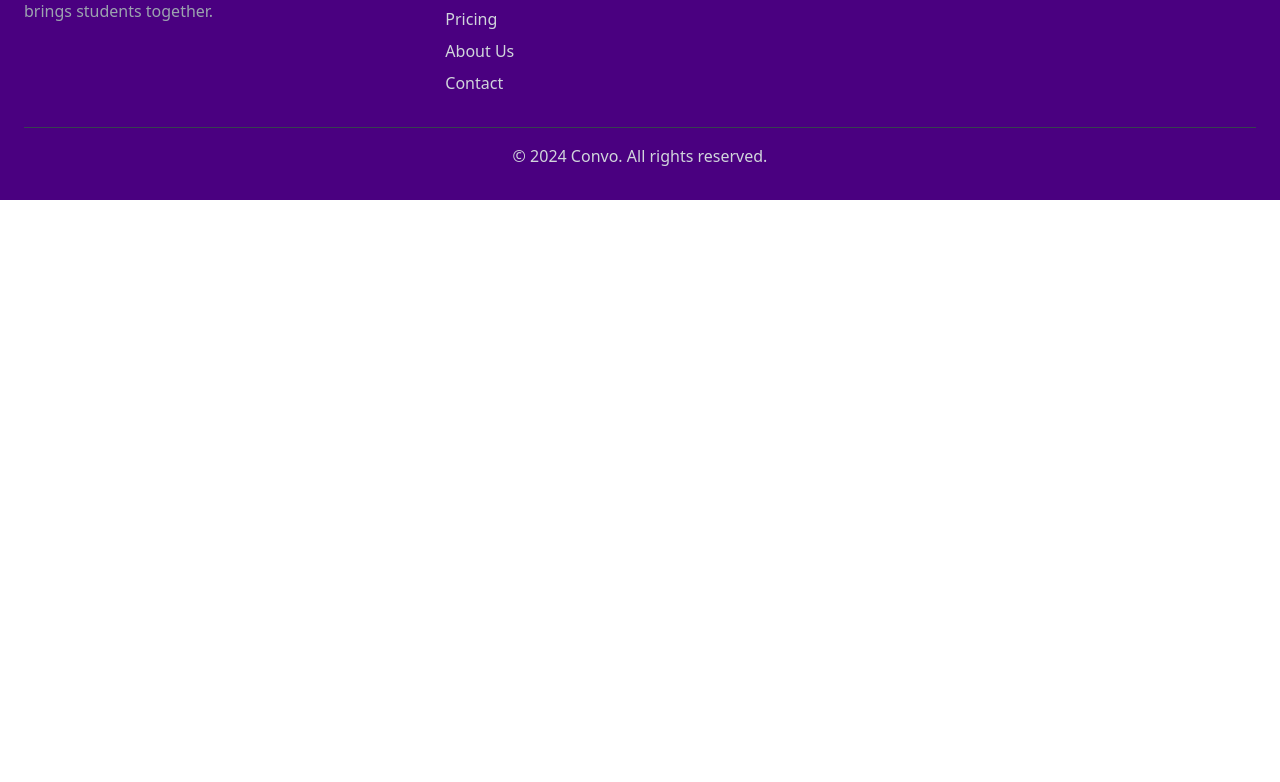
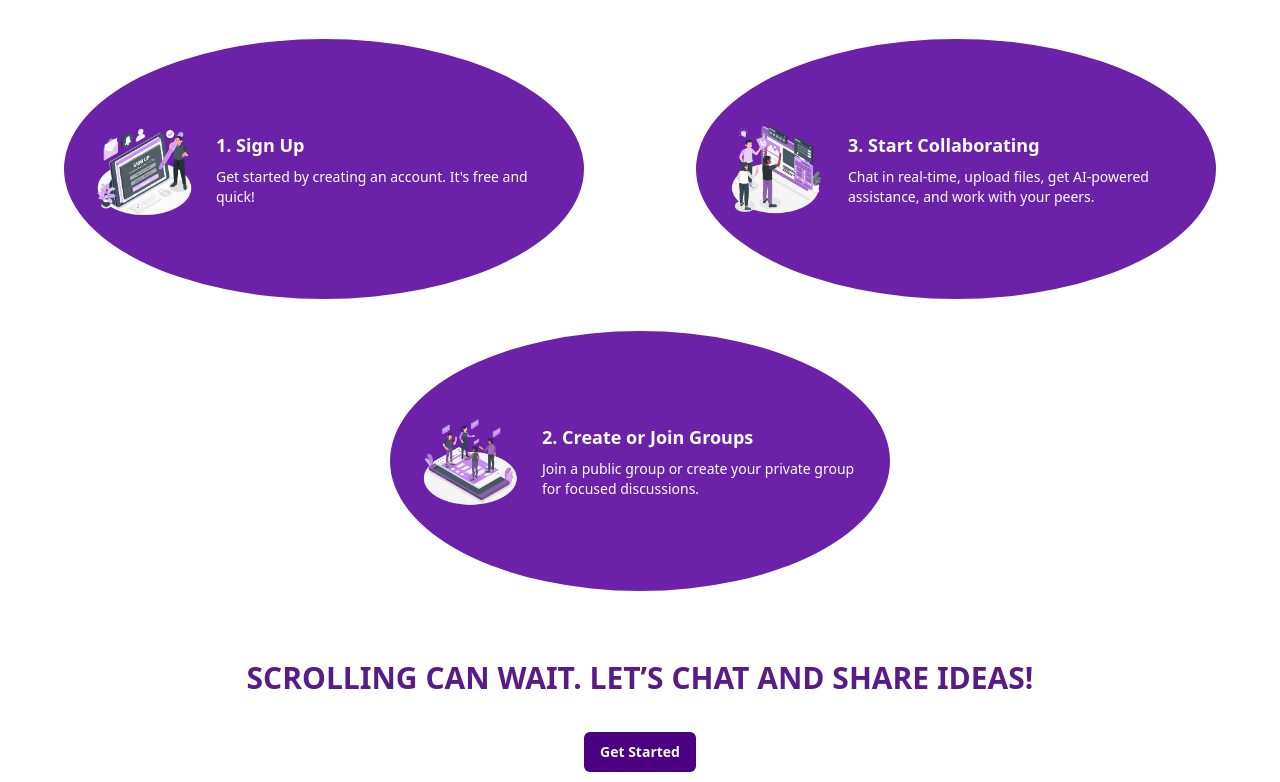
Before and after one commit to athulya4044/Convo, a React (Vite) app in the folder client/: page / in a window 1280 px wide. Shown: the part 1618-2400 px from the top of the page. Before the commit the page ends 1818 px from the top, so only its background shows below. Built offline with nearby package versions, Linux system fonts and the light colour scheme.

Commit message:
landing page

```diff
--- a/client/src/assets/images.js
+++ b/client/src/assets/images.js
@@ -7,6 +7,10 @@ import realtime from './realtime.png';
 import videocall from "./videocall.png";
 import fileshare from "./fileshare.png";
 import groupchat from './groupchat.png';
+import sign from './sign.png';
+import startcolab from './startcolab.png';
+import create from './create.png';
+import uparrow from './uparrow.png';
+import downarrow from './down arrow.png';
 
-
-export { logoConvo, auth, forgotPass, heroimage, ai, realtime, videocall, fileshare, groupchat};
+export { logoConvo, auth, forgotPass, heroimage, ai, realtime, videocall, fileshare, groupchat,sign,startcolab,create,uparrow,downarrow };
--- a/client/src/pages/index.jsx
+++ b/client/src/pages/index.jsx
@@ -1,5 +1,5 @@
 import { Button } from "@/components/ui/button";
-import { heroimage, ai, realtime, videocall, fileshare, groupchat } from "@/assets/images";
+import { heroimage, ai, realtime, videocall, fileshare, groupchat,sign,create,startcolab} from "@/assets/images";
 import { useNavigate } from "react-router-dom";
 import {
   Card,
@@ -102,7 +102,7 @@ const Home = () => {
 
         <Card className="bg-purple-200 max-w-xs">
           <CardHeader className="flex justify-center">
-            <img src={fileshare} alt="File Sharing" className="w-32 h-26" />
+            <img src={fileshare} alt="File Sharing" className="w-30 h-24 mx-auto" />
           </CardHeader>
           <CardContent className="text-center">
             <CardTitle className="text-xl font-semibold text-purple-900">
@@ -128,6 +128,73 @@ const Home = () => {
           </CardContent>
         </Card>
       </section>
+
+    {/* How It Works Section */}
+<section className="text-center my-16">
+  <h2 className="text-3xl md:text-4xl font-bold text-purple-900 mb-12">How it works?</h2>
+
+  {/* Flex container for the ellipses and steps */}
+  <div className="max-w-6xl mx-auto">
+
+    {/* Flex container for Step 1 and Step 3 */}
+    <div className="flex justify-between mb-8">
+      {/* Step 1 */}
+      <div
+        className="relative flex items-center bg-purple-800 text-white p-8 rounded-[50%]"
+        style={{ width: '520px', height: '260px' }}
+      >
+        <img src={sign} alt="Sign Up" className="w-24 h-24 mr-6" />
+        <div className="flex flex-col text-left">
+          <h3 className="text-lg font-bold mb-2">1. Sign Up</h3>
+          <p className="text-sm">Get started by creating an account. It's free and quick!</p>
+        </div>
+      </div>
+
+      {/* Step 3 */}
+      <div
+        className="relative flex items-center bg-purple-800 text-white p-8 rounded-[50%]"
+        style={{ width: '520px', height: '260px' }}
+      >
+        <img src={startcolab} alt="Start Collaborating" className="w-24 h-24 mr-6" />
+        <div className="flex flex-col text-left">
+          <h3 className="text-lg font-bold mb-2">3. Start Collaborating</h3>
+          <p className="text-sm">Chat in real-time, upload files, get AI-powered assistance, and work with your peers.</p>
+        </div>
+      </div>
+    </div>
+
+    {/* Step 2 centered below Steps 1 and 3 */}
+    <div
+      className="relative flex items-center bg-purple-800 text-white p-8 rounded-[50%] mx-auto mb-8"
+      style={{ width: '500px', height: '260px' }}
+    >
+      <img src={create} alt="Create or Join Groups" className="w-24 h-24 mr-6" />
+      <div className="flex flex-col text-left">
+        <h3 className="text-lg font-bold mb-2">2. Create or Join Groups</h3>
+        <p className="text-sm">Join a public group or create your private group for focused discussions.</p>
+      </div>
+    </div>
+  </div>
+</section>
+
+
+<section className="w-full text-center mt-8">
+  <p
+    className="text-lg md:text-3xl font-semibold text-purple-900 max-w-4xl mx-auto uppercase"
+    style={{ lineHeight: "1.5" }}
+  >
+   Scrolling can wait. Let’s chat and share ideas!
+  </p>
+  <div className="mb-8"></div>
+  <div className="mt-4 flex justify-center">
+    <Button className="md:block font-semibold" onClick={goToAuth}>
+      Get Started
+    </Button>
+  </div>
+  <div className="mb-8"></div>
+</section>
+
+
     </div>
   );
 };
```
